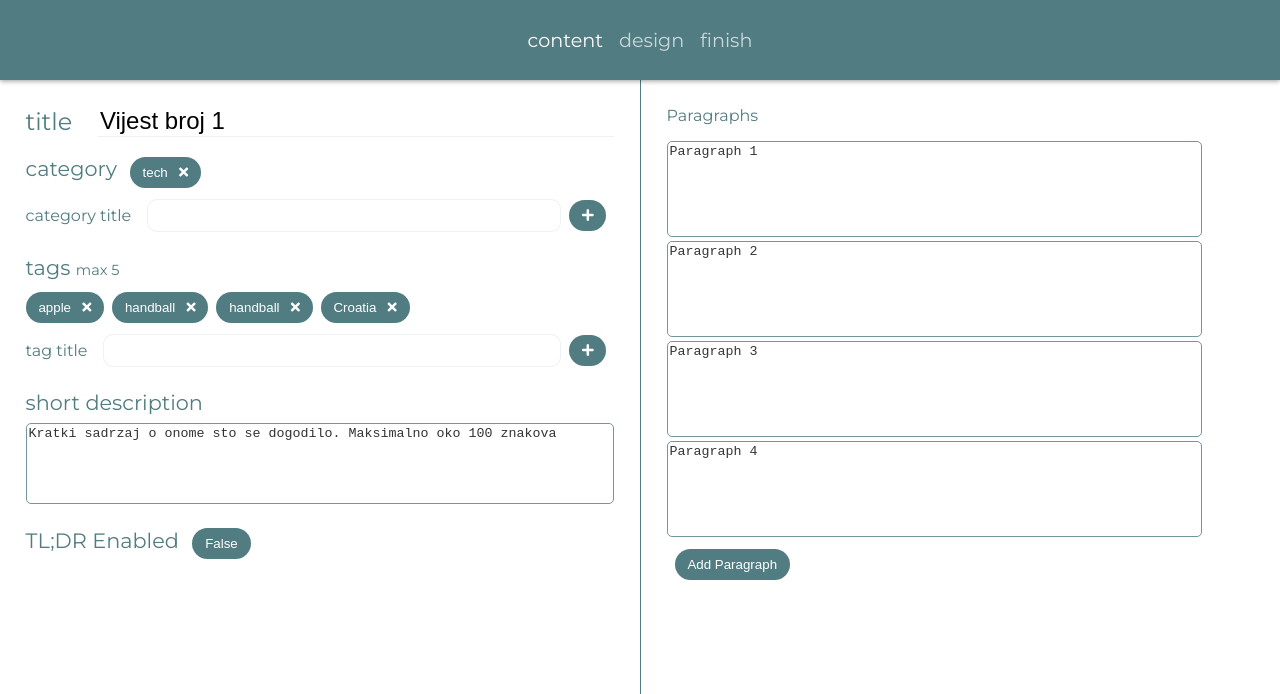
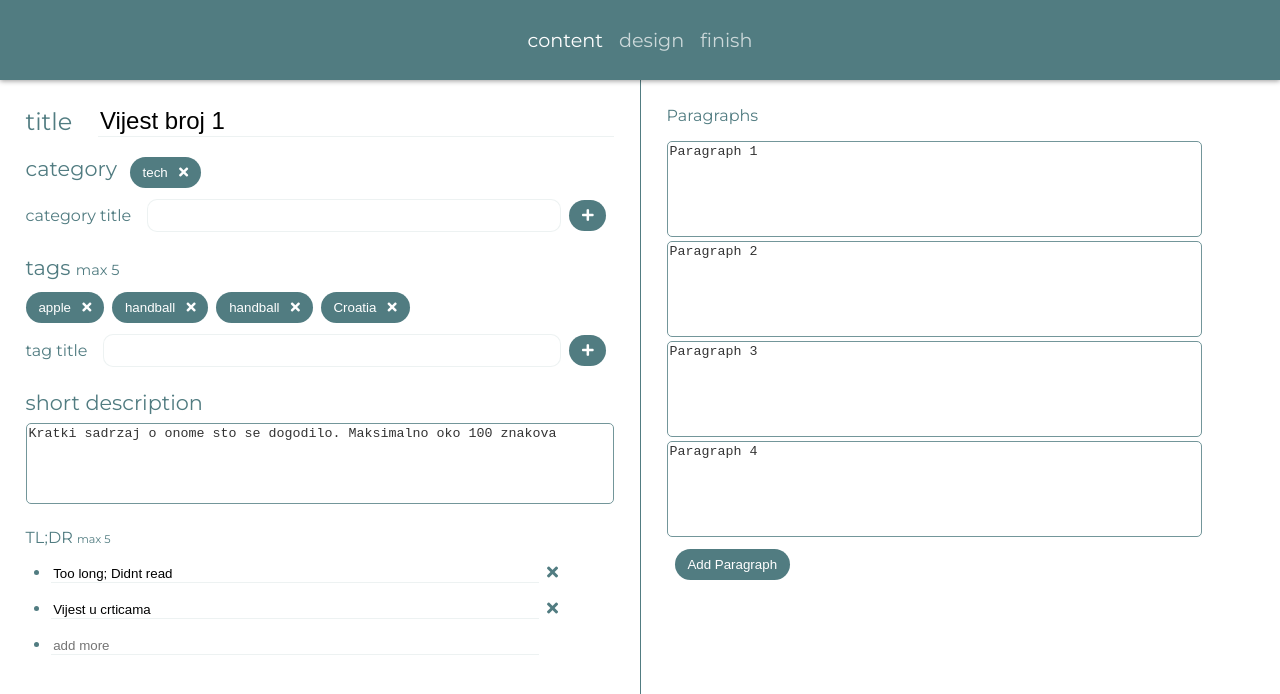
Before and after one commit to nven1/newsMaster7000, an Angular app: page /content in a window 1280 px wide. Shown: the top 694 px of the page. Built offline with nearby package versions, Linux system fonts and the light colour scheme.

Commit message:
content done

```diff
--- a/src/app/content/content.component.html
+++ b/src/app/content/content.component.html
@@ -14,7 +14,7 @@
                     <div class="addTag" style="grid-area:2/1/2/3">
 
                         <span>category title</span>
-                        <input type="text" #categoryInput>
+                        <input type="text" (keyup.enter)="changeCategory(categoryInput)" #categoryInput>
                         <button class="button2" (click)="changeCategory(categoryInput)"> <i class="fas fa-plus"></i> </button>
                     </div>
 
@@ -30,7 +30,7 @@
                       <div class="addTag">
 
                         <span>tag title</span>
-                        <input type="text" #tagInput>
+                        <input type="text" (keyup.enter)="addTag(tagInput)" #tagInput>
                         <button class="button2" (click)="addTag(tagInput)"> <i class="fas fa-plus"></i> </button>
                       </div>
 
@@ -44,13 +44,7 @@
                   <textarea name="" maxlength="200"  rows="5" [(ngModel)]="selectedArticle.shortDescription"></textarea>
 
               </div>
-              <span class="title">
-                  TL;DR Enabled
-                  <button class="button2" (click) = "tldrSwitch()">
-                      {{ tldrEnabled ? 'True' : 'False'}}
-                  </button>
-              </span>
-              <div class="articleTLDR" *ngIf = "tldrEnabled">
+              <div class="articleTLDR">
                   <span>TL;DR <span>max 5</span></span>
                   <ul>
                       <li *ngFor="let tldr of selectedArticle.tldr; index as i">
@@ -78,7 +72,7 @@
                   <li>
                       <button
                           class="button2"
-                          (keyup.enter)="addParagraph()"
+                          (click)="addParagraph()"
                       >Add Paragraph</button>
                   </li>
               </ul>
--- a/src/app/content/content.component.ts
+++ b/src/app/content/content.component.ts
@@ -84,7 +84,7 @@ export class ContentComponent implements OnInit {
   }
 
   addParagraph() {
-
+    this.selectedArticle.paragraphs.push({value:'Paragraph'});
   }
 
 }
--- a/src/app/design/design.component.html
+++ b/src/app/design/design.component.html
@@ -25,13 +25,13 @@
 						<span>{{insertDiv}}</span>
 						<button (click)="elementStyle(null)"><i class="fas fa-times"></i></button>
 						<div class='styleOptions'>
-							<div class='textAlign'>
+							<div class='textAlign' *ngIf="insertDiv != 'title'">
 								<button (click)="setStyle('textAlignLeft')"><i class="fa fa-align-left"></i></button>
 								<button (click)="setStyle('textAlignRight')"><i class="fa fa-align-right"></i></button>
 								<button (click)="setStyle('textAlignCenter')"><i class="fa fa-align-center"></i></button>
 								<button (click)="setStyle('textAlignJustify')"><i class="fa fa-align-justify"></i></button>
 							</div>
-							<div class='padding'>
+							<div class='padding' *ngIf="insertDiv != 'title'">
 								<span>Padding</span>
 								<button (click)="setStyle('padding', 'minus')">-</button>
 								<button (click)="setStyle('padding', 'plus')">+</button>
```
